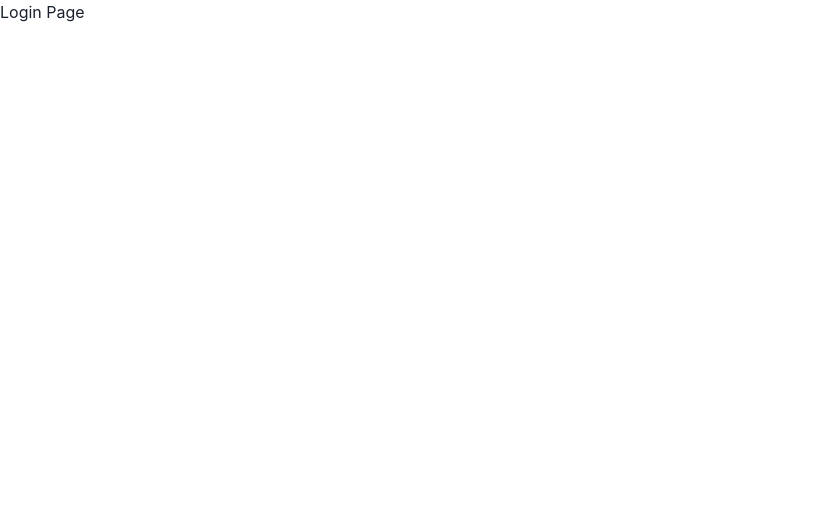
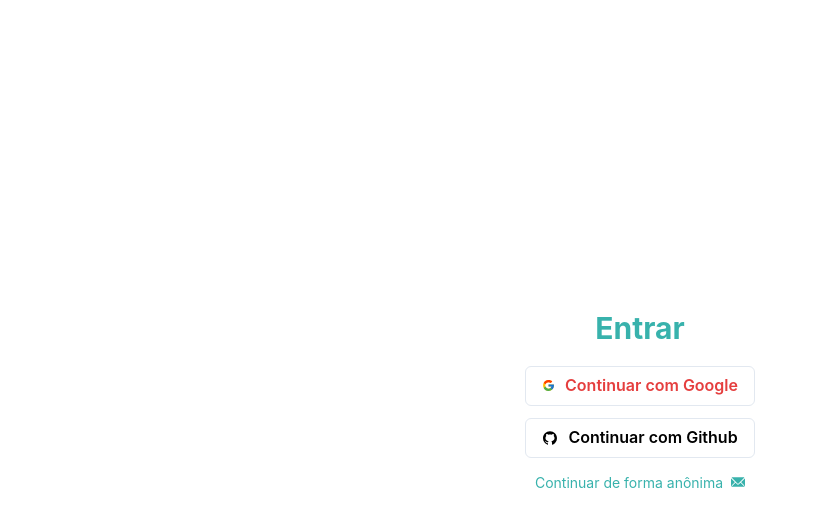
Before and after one commit to joaorodrs/social-app, a Next.js app: page /login in a window 1280 px wide. Shown: the top 526 px of the page, without its empty margins (0-817 px from the left). Built offline with nearby package versions, Linux system fonts and the light colour scheme.

Commit message:
feat(login): login page styles finished

```diff
--- a/package.json
+++ b/package.json
@@ -15,7 +15,8 @@
     "framer-motion": "^4",
     "next": "10.0.9",
     "react": "17.0.2",
-    "react-dom": "17.0.2"
+    "react-dom": "17.0.2",
+    "react-icons": "^4.2.0"
   },
   "devDependencies": {
     "@types/node": "^14.14.37",
--- a/pages/login.tsx
+++ b/pages/login.tsx
@@ -1,6 +1,38 @@
+import { EmailIcon } from '@chakra-ui/icons'
+import { Button, Box, Center, Heading, Wrap } from '@chakra-ui/react'
+import Head from 'next/head'
+import { FcGoogle } from 'react-icons/fc'
+import { AiFillGithub } from 'react-icons/ai'
+
 const Login = () => {
   return (
-    <h1>Login Page</h1>
+    <>
+      <Head>
+        <title>Entrar</title>
+      </Head>
+
+      <Center h="100vh">
+        <Box p={5} d="flex" flexDir="column" alignItems="center" justifyContent="center">
+          <Heading variant="h2" size="lg" color="brand">Entrar</Heading>
+          <Wrap spacing={3} direction="column" mt={5}>
+            <Button w="230px" color="red.500" variant="outline">
+              <FcGoogle size={35} />
+              <div style={{ marginRight: 10 }} />
+              Continuar com Google
+            </Button>
+            <Button w="230px" color="black" variant="outline">
+              <AiFillGithub />
+              <div style={{ marginRight: 10 }} />
+              Continuar com Github
+            </Button>
+          </Wrap>
+          <Button mt={4} color="brand" variant="link" fontWeight="normal" size="sm">
+              Continuar de forma anônima
+              <EmailIcon ml={2} />
+          </Button>
+        </Box>
+      </Center>
+    </>
   )
 }
 
```
Also changed, not shown: components/Header/Header.tsx (+3 -9 lines), 1 other file (tests, documents, lock files or other folders).
